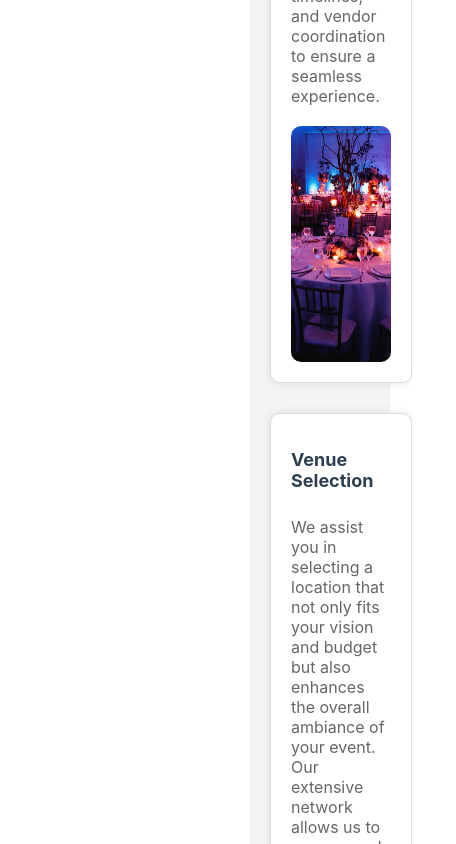
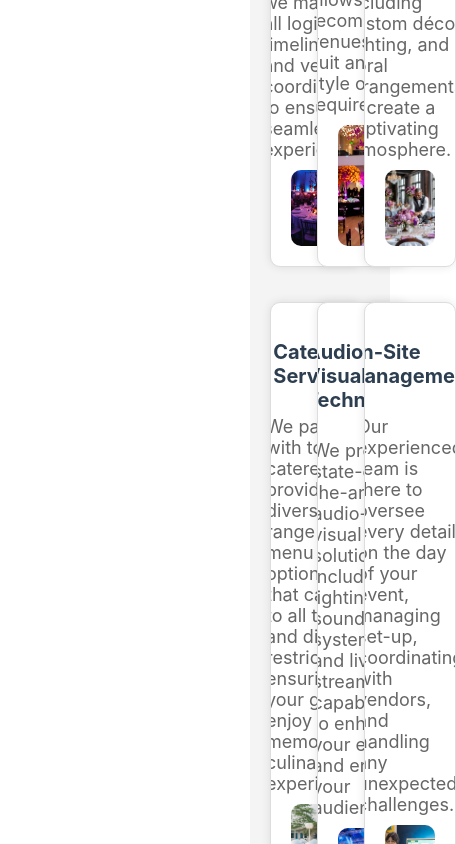
Before and after one commit to WalterSyd/EVENT-MGT-APP, a React (Create React App) app in the folder client/: page /services in a window 390 px wide. Shown: the part 1156-2000 px from the top of the page, 456 px wide, since content can reach past the window. Built offline with nearby package versions, Linux system fonts and the light colour scheme.

Commit message:
final commit

```diff
--- a/client/src/App.css
+++ b/client/src/App.css
@@ -7,23 +7,23 @@
 
 /* Main Content Area */
 .main-content {
-  margin-left: 20px; /* Space for the sidebar */
-  margin-top: 50px; /* Space for the navbar */
-  padding: 20px; /* Padding for content */
-  background-color: #f7f9fa; /* Light background for contrast */
-  min-height: calc(100vh - 50px); /* Full height minus navbar */
-  overflow: auto; /* Ensure overflow is handled */
+  margin-left: 20px;
+  margin-top: 50px;
+  padding: 20px;
+  background-color: #f7f9fa;
+  min-height: calc(100vh - 50px);
+  overflow: auto;
   transition: background-color 0.3s ease;
 }
 
 /* Sidebar */
 .sidebar {
-  width: 250px; /* Keep the wider width */
+  width: 250px;
   height: 100vh;
   background-color: #2c3e50;
   padding: 20px;
   box-shadow: 2px 0 5px rgba(0, 0, 0, 0.1);
-  position: fixed; /* Keep the sidebar fixed */
+  position: fixed;
   top: 0;
   left: 0;
   color: #ecf0f1;
@@ -34,7 +34,7 @@
 .sidebar ul {
   list-style: none;
   padding: 0;
-  margin-top: 60px; /* Leave space for the fixed navbar */
+  margin-top: 60px;
 }
 
 .sidebar ul li {
@@ -45,12 +45,12 @@
 .sidebar ul li a {
   text-decoration: none;
   color: #ecf0f1;
-  transition: color 0.3s ease, transform 0.2s ease; /* Add transform effect */
+  transition: color 0.3s ease, transform 0.2s ease;
 }
 
 .sidebar ul li a:hover {
-  color: #1abc9c; /* Highlight color on hover */
-  transform: scale(1.05); /* Slightly enlarge on hover */
+  color: #1abc9c;
+  transform: scale(1.05);
 }
 
 /* Navbar */
@@ -63,10 +63,10 @@ nav {
   padding: 10px 20px;
   position: fixed;
   top: 0;
-  left: 250px; /* Ensure it starts after the sidebar */
+  left: 250px;
   right: 0;
   height: 50px;
-  z-index: 1000; /* Ensure the navbar stays above content */
+  z-index: 1000;
   box-shadow: 0 2px 5px rgba(0, 0, 0, 0.2);
 }
 
@@ -75,19 +75,19 @@ nav {
   color: white;
   background-color: #1abc9c;
   border: none;
-  padding: 5px 15px; /* Increased padding */
+  padding: 5px 15px;
   cursor: pointer;
   border-radius: 5px;
-  transition: background-color 0.3s ease, transform 0.2s ease; /* Add transform effect */
+  transition: background-color 0.3s ease, transform 0.2s ease;
 }
 
 .navbar-content .btn:hover {
   background-color: #16a085;
-  transform: scale(1.05); /* Slightly enlarge on hover */
+  transform: scale(1.05);
 }
 
 .search-bar {
-  width: 350px; /* Wider search field */
+  width: 350px;
   padding: 7px;
   border-radius: 5px;
   border: 1px solid #ccc;
@@ -95,7 +95,7 @@ nav {
 
 /* Home Page Centering and Styling */
 .home-container {
-  margin-left: 100px; /* Sidebar space */
+  margin-left: 100px;
   padding: 80px 20px;
   text-align: center;
   background-color: #f7f9fa;
@@ -106,7 +106,7 @@ nav {
   color: #34495e;
   font-size: 36px;
   margin-bottom: 20px;
-  transition: color 0.3s ease; /* Color transition */
+  transition: color 0.3s ease;
 }
 
 /* Events List Styling */
@@ -129,8 +129,8 @@ nav {
   box-shadow: 0 4px 20px rgba(0, 0, 0, 0.1);
   text-align: left;
   transition: transform 0.3s ease, box-shadow 0.3s ease;
-  width:350px;
-  height:350px;
+  width:auto;
+  height:auto;
 }
 
 .event-card:hover {
@@ -159,20 +159,20 @@ nav {
   }
 
   .main-content {
-    margin-left: 0; /* Remove margin for mobile */
-    padding-top: 60px; /* Adjust for fixed navbar */
+    margin-left: 0;
+    padding-top: 60px;
   }
 
   nav {
-    left: 0; /* Navbar takes full width on mobile */
+    left: 0;
   }
 
   .about-us {
-    padding: 30px; /* Adjusted padding for mobile */
+    padding: 30px;
   }
 
   .about-us h1 {
-    font-size: 2rem; /* Adjust title size for mobile */
+    font-size: 2rem;
   }
 }
 
@@ -371,123 +371,9 @@ nav {
   grid-row: 3 / 4;
 }
 
-@media (max-width: 768px) {
-  .services-grid {
-    grid-template-columns: repeat(2, 1fr);
-  }
-
-  .services-grid .service-card:nth-child(1) {
-    grid-column: 1 / 2;
-  }
-
-  .services-grid .service-card:nth-child(2) {
-    grid-column: 2 / 3;
-  }
-
-  .services-grid .service-card:nth-child(3) {
-    grid-column: 1 / 2;
-    grid-row: 2 / 3;
-  }
-
-  .services-grid .service-card:nth-child(4) {
-    grid-column: 2 / 3;
-    grid-row: 2 / 3;
-  }
-
-  .services-grid .service-card:nth-child(5) {
-    grid-column: 1 / 2;
-    grid-row: 3 / 4;
-  }
-
-  .services-grid .service-card:nth-child(6) {
-    grid-column: 2 / 3;
-    grid-row: 3 / 4;
-  }
-
-  .services-grid .service-card:nth-child(7) {
-    grid-column: 1 / 2;
-    grid-row: 4 / 5;
-  }
-
-  .services-grid .service-card:nth-child(8) {
-    grid-column: 2 / 3;
-    grid-row: 4 / 5;
-  }
-
-  .services-grid .service-card:nth-child(9) {
-    grid-column: 1 / 2;
-    grid-row: 5 / 6;
-  }
-}
-
-@media (max-width: 480px) {
-  .services-grid {
-    grid-template-columns: repeat(1, 1fr);
-  }
-
-  .services-grid .service-card:nth-child(1) {
-    grid-column: 1 / 2;
-  }
-
-  .services-grid .service-card:nth-child(2) {
-    grid-column: 1 / 2;
-    grid-row: 2 / 3;
-  }
-
-  .services-grid .service-card:nth-child(3) {
-    grid-column: 1 / 2;
-    grid-row: 3 / 4;
-  }
-
-  .services-grid .service-card:nth-child(4) {
-    grid-column: 1 / 2;
-    grid-row: 4 / 5;
-  }
-
-  .services-grid .service-card:nth-child(5) {
-    grid-column: 1 / 2;
-    grid-row: 5 / 6;
-  }
-
-  .services-grid .service-card:nth-child(6) {
-    grid-column: 1 / 2;
-    grid-row: 6 / 7;
-  }
-
-  .services-grid .service-card:nth-child(7) {
-    grid-column: 1 / 2;
-    grid-row: 7 / 8;
-  }
-
-  .services-grid .service-card:nth-child(8) {
-    grid-column: 1 / 2;
-    grid-row: 8 / 9;
-  }
-
-  .services-grid .service-card:nth-child(9) {
-    grid-column: 1 / 2;
-    grid-row: 9 / 10;
-  }
-}
-
-.services-grid .service-card {
-  margin-bottom: 20px;
-}
-
-.services-grid .service-card:last-child {
-  margin-bottom: 0;
-}
-
-.service-card {
-  background-color: #fff;
-  padding: 20px;
-  border: 1px solid #ddd;
-  border-radius: 10px;
-  box-shadow: 0 0 10px rgba(0, 0, 0, 0.1);
-}
 
 .service-card h2 {
-  font-size: 18px;
+  font-size: 24px;
   color: #2c3e50;
   margin-bottom: 10px;
 }
@@ -512,7 +398,7 @@ nav {
 }
 
 .service-card .service-description {
-  font-size: 16px;
+  font-size: 22px;
   color: #666;
   margin-bottom: 20px;
 }
@@ -530,34 +416,13 @@ nav {
   background-color: #1a2332;
 }
 
-/* Responsive design */
-
-@media (max-width: 768px) {
-  .services-grid {
-    grid-template-columns: repeat(2, 1fr);
-  }
-}
-
-@media (max-width: 480px) {
-  .services-grid {
-    grid-template-columns: repeat(1, 1fr);
-  }
-}
-
-.services-grid {
-  display: grid;
-  grid-template-columns: repeat(2, 1fr);
-  grid-gap: 10px;
-  margin-bottom: 40px;
-}
-
 .service-card {
   background-color: #fff;
   padding: 20px;
   border: 1px solid #ddd;
   border-radius: 10px;
   box-shadow: 0 0 10px rgba(0, 0, 0, 0.1);
-  width: 530px;
+  width: 700px;
   height: 910px;
   display: flex;
   flex-direction: column;
@@ -567,15 +432,15 @@ nav {
 }
 
 .service-card h2 {
-  font-size: 18px;
+  font-size: 20px;
   color: #2c3e50;
   margin-bottom: 10px;
 }
 
 .service-card p {
-  font-size: 16px;
+  font-size: 18px;
   color: #666;
-  margin-bottom: 20px;
+  margin-bottom: 10px;
 }
 
 .service-card img {
@@ -608,3 +473,33 @@ nav {
     height: 800px;
   }
 }
+
+.service-card {
+  width: 100%;
+  height: auto;
+  margin-bottom: 10px;
+  width:120%;
+  margin: 20px auto;
+}
+
+.services-grid {
+  display: grid;
+  grid-template-columns: repeat(auto-fill, minmax(250px, 1fr));
+  grid-gap: 110px;
+  margin-bottom: 40px;
+}
+@media (max-width: 768px) {
+  .services-grid {
+    grid-template-columns: repeat(1, 1fr);
+  }
+}
+
+@media (max-width: 480px) {
+  .services-grid {
+    grid-template-columns: repeat(1, 1fr);
+    grid-gap: 5px;
+  }
+  .service-card {
+    margin-bottom: 10px;
+  }
+}
```
Also changed, not shown: 1 other file (tests, documents, lock files or other folders).
